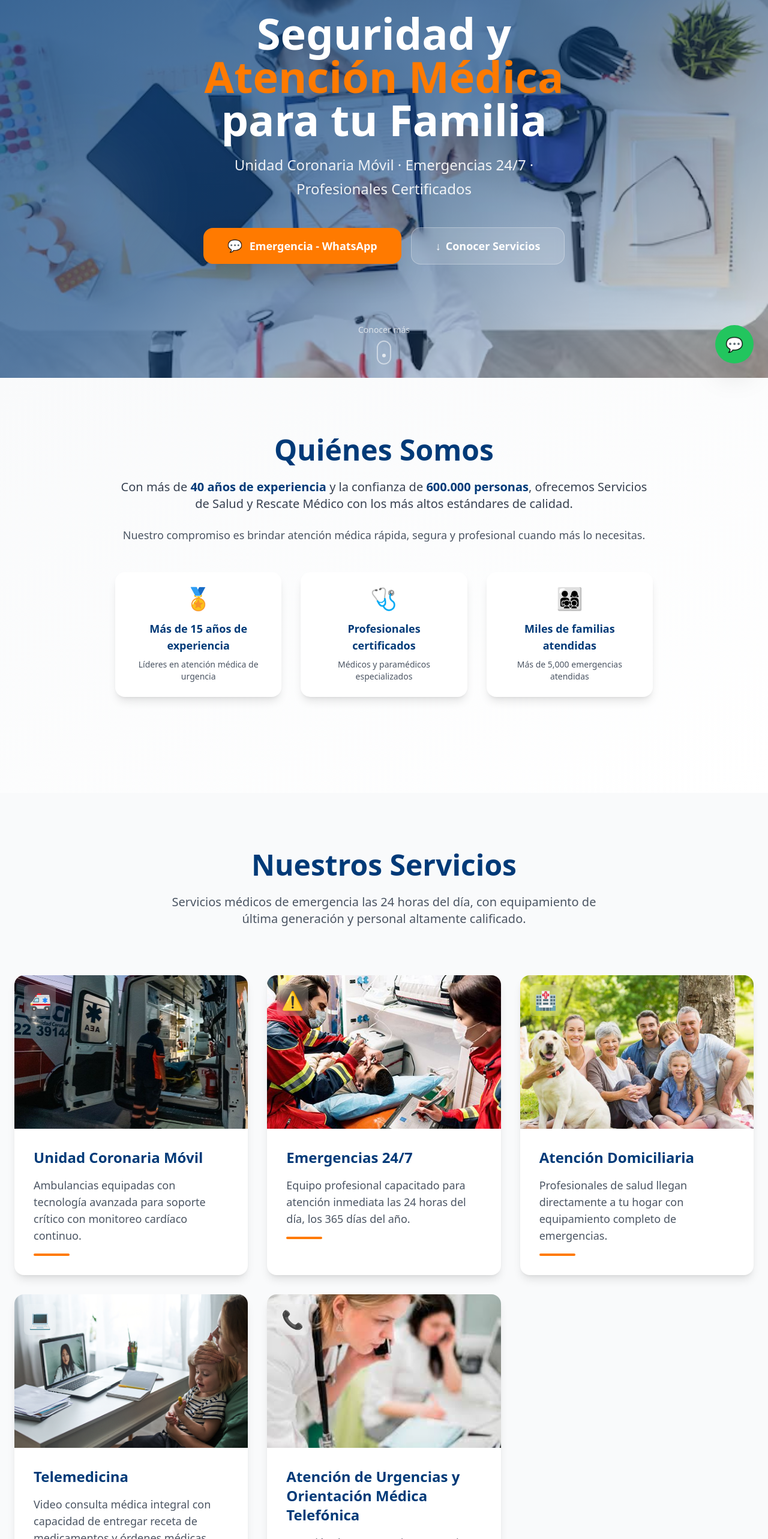
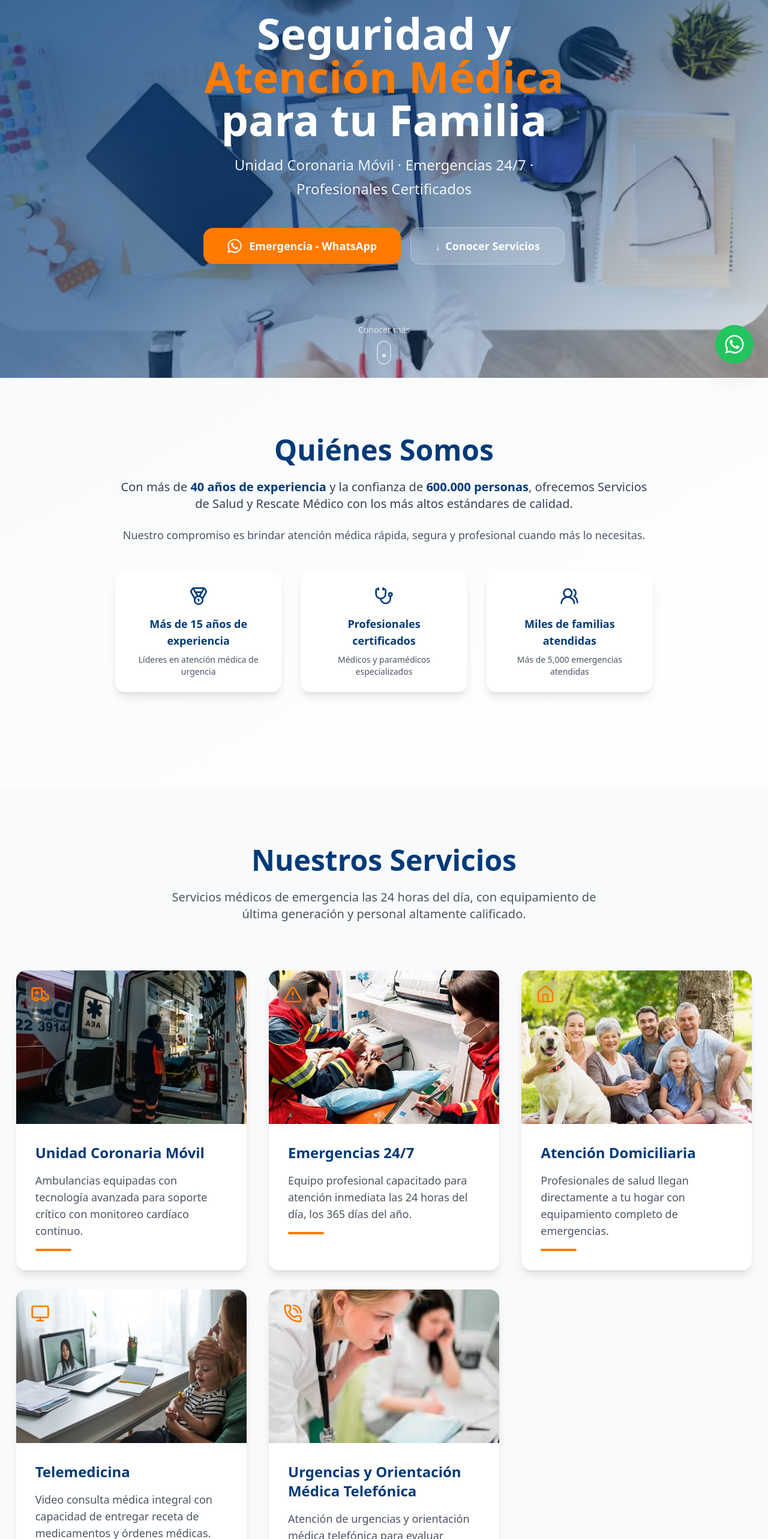
Before and after one commit to kketap/proyecto-ucm, a React (Vite) app: page / in a window 1280 px wide. Shown: the part 170-2736 px from the top of the page at 60% size. Built offline with nearby package versions, Linux system fonts and the light colour scheme.

Commit message:
arreglos icons

```diff
--- a/package.json
+++ b/package.json
@@ -11,6 +11,7 @@
   },
   "dependencies": {
     "framer-motion": "^12.23.24",
+    "lucide-react": "^0.556.0",
     "react": "^19.2.0",
     "react-dom": "^19.2.0"
   },
--- a/src/App.tsx
+++ b/src/App.tsx
@@ -1,5 +1,20 @@
 import { motion, AnimatePresence } from "framer-motion";
 import { useEffect, useState, useCallback, useMemo } from "react";
+
+import {
+  Ambulance,
+  AlertTriangle,
+  Home,
+  Monitor,
+  PhoneCall,
+  Medal,
+  Stethoscope,
+  UsersRound,
+  Globe,
+  MapPin,
+  RefreshCw
+} from "lucide-react";
+
 
 /* ===========================
    TIPOS MEJORADOS
@@ -14,12 +29,12 @@ interface ServicioItem {
   title: string;
   desc: string;
   img: string;
-  icon: string;
+  icon: React.ReactNode;
 }
 
 interface BenefitItem {
   title: string;
-  icon: string;
+  icon: React.ReactNode;
   desc?: string;
 }
 
@@ -49,33 +64,34 @@ const SERVICIOS: ServicioItem[] = [
     title: "Unidad Coronaria Móvil",
     desc: "Ambulancias equipadas con tecnología avanzada para soporte crítico con monitoreo cardíaco continuo.",
     img: "/images/ambulancia1.jpeg",
-    icon: "🚑",
+    icon: <Ambulance className="w-8 h-8 text-ucmOrange" />,
   },
   {
     title: "Emergencias 24/7",
     desc: "Equipo profesional capacitado para atención inmediata las 24 horas del día, los 365 días del año.",
     img: "/images/paramedico1.jpeg",
-    icon: "⚠️",
+    icon: <AlertTriangle className="w-8 h-8 text-ucmOrange" />,
   },
   {
     title: "Atención Domiciliaria",
     desc: "Profesionales de salud llegan directamente a tu hogar con equipamiento completo de emergencias.",
     img: "/images/familia1.jpeg",
-    icon: "🏥",
+    icon: <Home className="w-8 h-8 text-ucmOrange" />,
   },
   {
     title: "Telemedicina",
     desc: "Video consulta médica integral con capacidad de entregar receta de medicamentos y órdenes médicas.",
     img: "/images/telemedicina.png",
-    icon: "💻"
+    icon: <Monitor className="w-8 h-8 text-ucmOrange" />,
   },
   {
-    title: "Atención de Urgencias y Orientación Médica Telefónica",
-    desc: "Atención de emergencias, urgencias y orientación médica telefónica para evaluar síntomas y entregar indicaciones inmediatas.",
+    title: "Urgencias y Orientación Médica Telefónica",
+    desc: "Atención de urgencias y orientación médica telefónica para evaluar síntomas y entregar indicaciones inmediatas.",
     img: "/images/urgencias.jpg",
-    icon: "📞",
+    icon: <PhoneCall className="w-8 h-8 text-ucmOrange" />,
   },
 ];
+
 
 const FLEET_IMAGES = [
   {
@@ -89,20 +105,21 @@ const FLEET_IMAGES = [
 const BENEFICIOS: BenefitItem[] = [
   {
     title: "Más de 15 años de experiencia",
-    icon: "🏅",
-    desc: "Líderes en atención médica de urgencia"
+    icon: <Medal className="w-8 h-8 text-ucmBlue" />,
+    desc: "Líderes en atención médica de urgencia",
   },
   {
     title: "Profesionales certificados",
-    icon: "🩺",
-    desc: "Médicos y paramédicos especializados"
+    icon: <Stethoscope className="w-8 h-8 text-ucmBlue" />,
+    desc: "Médicos y paramédicos especializados",
   },
   {
     title: "Miles de familias atendidas",
-    icon: "👨‍👩‍👧‍👦",
-    desc: "Más de 5,000 emergencias atendidas"
+    icon: <UsersRound className="w-8 h-8 text-ucmBlue" />,
+    desc: "Más de 5,000 emergencias atendidas",
   },
 ];
+
 
 const TESTIMONIOS: TestimonioItem[] = [
   {
@@ -299,8 +316,15 @@ const WhatsAppButton = () => (
     aria-label="Contactar por WhatsApp para emergencias médicas"
   >
     <div className="relative">
-      <div className="w-14 sm:w-16 h-14 sm:h-16 bg-green-500 rounded-full shadow-2xl flex items-center justify-center text-xl sm:text-2xl text-white hover:bg-green-600 transition-colors">
-        💬
+      <div className="w-14 sm:w-16 h-14 sm:h-16 bg-green-500 rounded-full shadow-2xl flex items-center justify-center hover:bg-green-600 transition-colors">
+        <svg
+          xmlns="http://www.w3.org/2000/svg"
+          viewBox="0 0 32 32"
+          fill="white"
+          className="w-7 h-7 sm:w-8 sm:h-8"
+        >
+          <path d="M16 .5C7.44.5.5 7.44.5 16c0 2.8.75 5.53 2.18 7.95L.5 31.5l7.78-2.13A15.42 15.42 0 0 0 16 31.5c8.56 0 15.5-6.94 15.5-15.5S24.56.5 16 .5Zm0 28c-2.46 0-4.86-.66-6.95-1.91l-.5-.29-4.62 1.27 1.24-4.5-.33-.52A12.9 12.9 0 0 1 3 16c0-7.17 5.83-13 13-13s13 5.83 13 13-5.83 13-13 13Zm7.2-9.42c-.39-.2-2.3-1.14-2.65-1.27-.36-.13-.62-.2-.88.2-.26.39-1.01 1.27-1.24 1.52-.23.26-.46.29-.85.1-.39-.2-1.65-.6-3.14-1.91-1.16-1.03-1.94-2.3-2.17-2.69-.23-.39-.02-.6.17-.8.18-.18.39-.46.59-.69.2-.23.26-.39.39-.65.13-.26.07-.49-.03-.69-.1-.2-.88-2.12-1.21-2.9-.32-.77-.66-.67-.88-.68h-.75c-.26 0-.69.1-1.05.49-.36.39-1.38 1.34-1.38 3.26 0 1.92 1.41 3.77 1.61 4.03.2.26 2.77 4.23 6.72 5.93 3.95 1.69 3.95 1.13 4.66 1.07.72-.07 2.3-.94 2.63-1.85.33-.9.33-1.67.23-1.85-.1-.2-.36-.33-.75-.52Z" />
+        </svg>
       </div>
 
       {/* Tooltip */}
@@ -540,7 +564,16 @@ export default function App() {
               rel="noopener noreferrer"
               aria-label="Contactar por WhatsApp para emergencias médicas"
             >
-              <span className="text-xl transition-transform group-hover:scale-110">💬</span>
+              <span className="transition-transform group-hover:scale-110 flex items-center">
+                <svg
+                  xmlns="http://www.w3.org/2000/svg"
+                  viewBox="0 0 32 32"
+                  fill="white"
+                  className="w-6 h-6"
+                >
+                  <path d="M16 .5C7.44.5.5 7.44.5 16c0 2.8.75 5.53 2.18 7.95L.5 31.5l7.78-2.13A15.42 15.42 0 0 0 16 31.5c8.56 0 15.5-6.94 15.5-15.5S24.56.5 16 .5Zm0 28c-2.46 0-4.86-.66-6.95-1.91l-.5-.29-4.62 1.27 1.24-4.5-.33-.52A12.9 12.9 0 0 1 3 16c0-7.17 5.83-13 13-13s13 5.83 13 13-5.83 13-13 13Zm7.2-9.42c-.39-.2-2.3-1.14-2.65-1.27-.36-.13-.62-.2-.88.2-.26.39-1.01 1.27-1.24 1.52-.23.26-.46.29-.85.1-.39-.2-1.65-.6-3.14-1.91-1.16-1.03-1.94-2.3-2.17-2.69-.23-.39-.02-.6.17-.8.18-.18.39-.46.59-.69.2-.23.26-.39.39-.65.13-.26.07-.49-.03-.69-.1-.2-.88-2.12-1.21-2.9-.32-.77-.66-.67-.88-.68h-.75c-.26 0-.69.1-1.05.49-.36.39-1.38 1.34-1.38 3.26 0 1.92 1.41 3.77 1.61 4.03.2.26 2.77 4.23 6.72 5.93 3.95 1.69 3.95 1.13 4.66 1.07.72-.07 2.3-.94 2.63-1.85.33-.9.33-1.67.23-1.85-.1-.2-.36-.33-.75-.52Z" />
+                </svg>
+              </span>
               Emergencia - WhatsApp
             </motion.a>
 
@@ -631,7 +664,7 @@ export default function App() {
                     whileHover={{ y: -5 }}
                     className="text-center p-6 rounded-2xl bg-white shadow-lg hover:shadow-xl transition-all duration-300"
                   >
-                    <div className="text-4xl mb-4">{beneficio.icon}</div>
+                    <div className="flex justify-center text-4xl mb-4">{beneficio.icon}</div>
                     <h4 className="font-bold text-ucmBlue text-lg mb-2">{beneficio.title}</h4>
                     <p className="text-gray-600 text-sm">{beneficio.desc}</p>
                   </motion.div>
@@ -682,11 +715,7 @@ export default function App() {
                 key={servicio.title}
                 data={servicio}
                 index={index}
-                className={
-                  index === SERVICIOS.length - 1 && SERVICIOS.length % 2 !== 0
-                    ? "md:col-span-2 xl:col-span-1"
-                    : ""
-                }
+                className="max-w-sm mx-auto"
               />
             ))}
           </motion.div>
@@ -721,13 +750,20 @@ export default function App() {
             </motion.p>
           </motion.div>
 
-          <div className="grid grid-cols-1 md:grid-cols-2 gap-6 place-items-center max-w-4xl mx-auto">
+          <div className="
+  grid
+  grid-cols-[repeat(auto-fit,minmax(260px,1fr))]
+  gap-6
+  justify-items-center
+  max-w-6xl
+  mx-auto
+">
             {FLEET_IMAGES.map((item, index) => (
               <motion.div
                 key={item.src}
                 {...fadeInUpDelayed(index * 0.1)}
                 whileHover={{ y: -8, scale: 1.02 }}
-                className="group relative bg-white rounded-2xl shadow-lg overflow-hidden hover:shadow-2xl transition-all duration-500 w-full max-w-md"
+                className="group relative bg-white rounded-2xl shadow-lg overflow-hidden hover:shadow-2xl transition-all duration-500 w-full max-w-[320px]"
               >
                 <div className="aspect-square overflow-hidden">
                   <motion.img
@@ -746,7 +782,9 @@ export default function App() {
                 <div className="absolute inset-0 bg-gradient-to-t from-black/60 to-transparent opacity-0 group-hover:opacity-100 transition-opacity duration-500" />
 
                 <div className="absolute bottom-0 left-0 right-0 p-4 sm:p-6 transform translate-y-4 group-hover:translate-y-0 transition-transform duration-500">
-                  <h4 className="text-white font-bold text-base sm:text-lg text-center">{item.title}</h4>
+                  <h4 className="text-white font-bold text-base sm:text-lg text-center">
+                    {item.title}
+                  </h4>
                 </div>
               </motion.div>
             ))}
@@ -802,25 +840,31 @@ export default function App() {
               className="grid md:grid-cols-2 lg:grid-cols-3 gap-6 sm:gap-8 text-left max-w-4xl mx-auto"
             >
               <div className="bg-white/10 backdrop-blur rounded-2xl p-6">
-                <div className="text-3xl mb-4">🌎</div>
-                <h4 className="font-bold text-lg mb-2">Cobertura Internacional</h4>
-                <p className="text-white/80 text-sm sm:text-base">
+                <div className="flex justify-center mb-4">
+                  <Globe className="w-10 h-10 text-white" />
+                </div>
+                <h4 className="font-bold text-lg mb-2 text-center">Cobertura Internacional</h4>
+                <p className="text-white/80 text-sm sm:text-base text-center">
                   Atención en más de 15 países de Latinoamérica a través de red SIEM.
                 </p>
               </div>
 
               <div className="bg-white/10 backdrop-blur rounded-2xl p-6">
-                <div className="text-3xl mb-4">📍</div>
-                <h4 className="font-bold text-lg mb-2">Cobertura Nacional </h4>
-                <p className="text-white/80 text-sm sm:text-base">
+                <div className="flex justify-center mb-4">
+                  <MapPin className="w-10 h-10 text-white" />
+                </div>
+                <h4 className="font-bold text-lg mb-2 text-center">Cobertura Nacional</h4>
+                <p className="text-white/80 text-sm sm:text-base text-center">
                   Disponible 24/7 en la región metropolitana y v región.
                 </p>
               </div>
 
               <div className="bg-white/10 backdrop-blur rounded-2xl p-6 md:col-span-2 lg:col-span-1">
-                <div className="text-3xl mb-4">🔄</div>
-                <h4 className="font-bold text-lg mb-2">Disponibilidad 24/7</h4>
-                <p className="text-white/80 text-sm sm:text-base">
+                <div className="flex justify-center mb-4">
+                  <RefreshCw className="w-10 h-10 text-white" />
+                </div>
+                <h4 className="font-bold text-lg mb-2 text-center">Disponibilidad 24/7</h4>
+                <p className="text-white/80 text-sm sm:text-base text-center">
                   Servicio continuo todos los días del año.
                 </p>
               </div>
@@ -898,7 +942,7 @@ export default function App() {
 
             <motion.div
               {...fadeInUpDelayed(0.4)}
-              className="grid md:grid-cols-2 lg:grid-cols-2 gap-6 mb-8 sm:mb-12 max-w-2xl mx-auto"
+              className="grid place-items-center mb-8 sm:mb-12 max-w-2xl mx-auto"
             >
               <a
                 href={`https://wa.me/${CONTACT_INFO.whatsapp}`}
@@ -907,7 +951,17 @@ export default function App() {
                 rel="noopener noreferrer"
                 aria-label="Contactar por WhatsApp para emergencias médicas"
               >
-                <div className="text-3xl mb-3">💬</div>
+                <div className="mb-3 flex justify-center">
+                  <svg
+                    xmlns="http://www.w3.org/2000/svg"
+                    viewBox="0 0 32 32"
+                    fill="white"
+                    className="w-8 h-8"
+                  >
+                    <path d="M16 .5C7.44.5.5 7.44.5 16c0 2.8.75 5.53 2.18 7.95L.5 31.5l7.78-2.13A15.42 15.42 0 0 0 16 31.5c8.56 0 15.5-6.94 15.5-15.5S24.56.5 16 .5Zm0 28c-2.46 0-4.86-.66-6.95-1.91l-.5-.29-4.62 1.27 1.24-4.5-.33-.52A12.9 12.9 0 0 1 3 16c0-7.17 5.83-13 13-13s13 5.83 13 13-5.83 13-13 13Zm7.2-9.42c-.39-.2-2.3-1.14-2.65-1.27-.36-.13-.62-.2-.88.2-.26.39-1.01 1.27-1.24 1.52-.23.26-.46.29-.85.1-.39-.2-1.65-.6-3.14-1.91-1.16-1.03-1.94-2.3-2.17-2.69-.23-.39-.02-.6.17-.8.18-.18.39-.46.59-.69.2-.23.26-.39.39-.65.13-.26.07-.49-.03-.69-.1-.2-.88-2.12-1.21-2.9-.32-.77-.66-.67-.88-.68h-.75c-.26 0-.69.1-1.05.49-.36.39-1.38 1.34-1.38 3.26 0 1.92 1.41 3.77 1.61 4.03.2.26 2.77 4.23 6.72 5.93 3.95 1.69 3.95 1.13 4.66 1.07.72-.07 2.3-.94 2.63-1.85.33-.9.33-1.67.23-1.85-.1-.2-.36-.33-.75-.52Z" />
+                  </svg>
+                </div>
+
                 <div className="font-bold text-lg mb-2">WhatsApp</div>
                 <div className="text-green-100 text-sm">Respuesta inmediata</div>
               </a>
```
Also changed, not shown: 1 other file (tests, documents, lock files or other folders).
